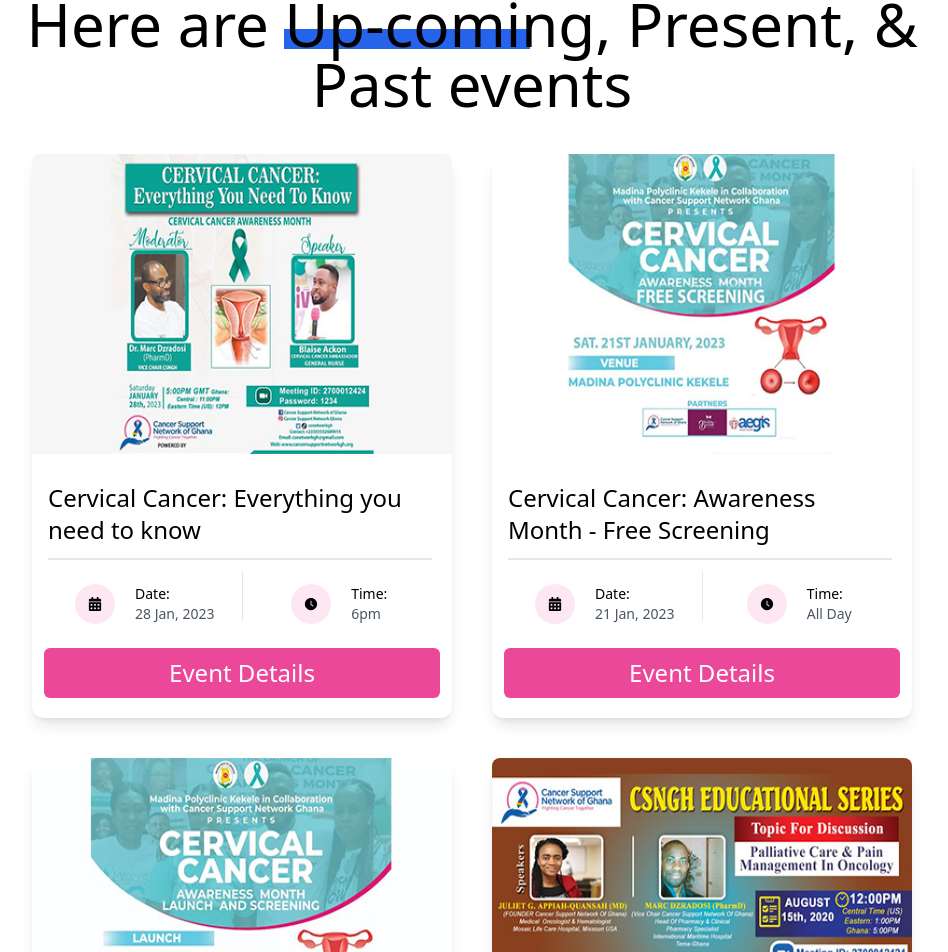
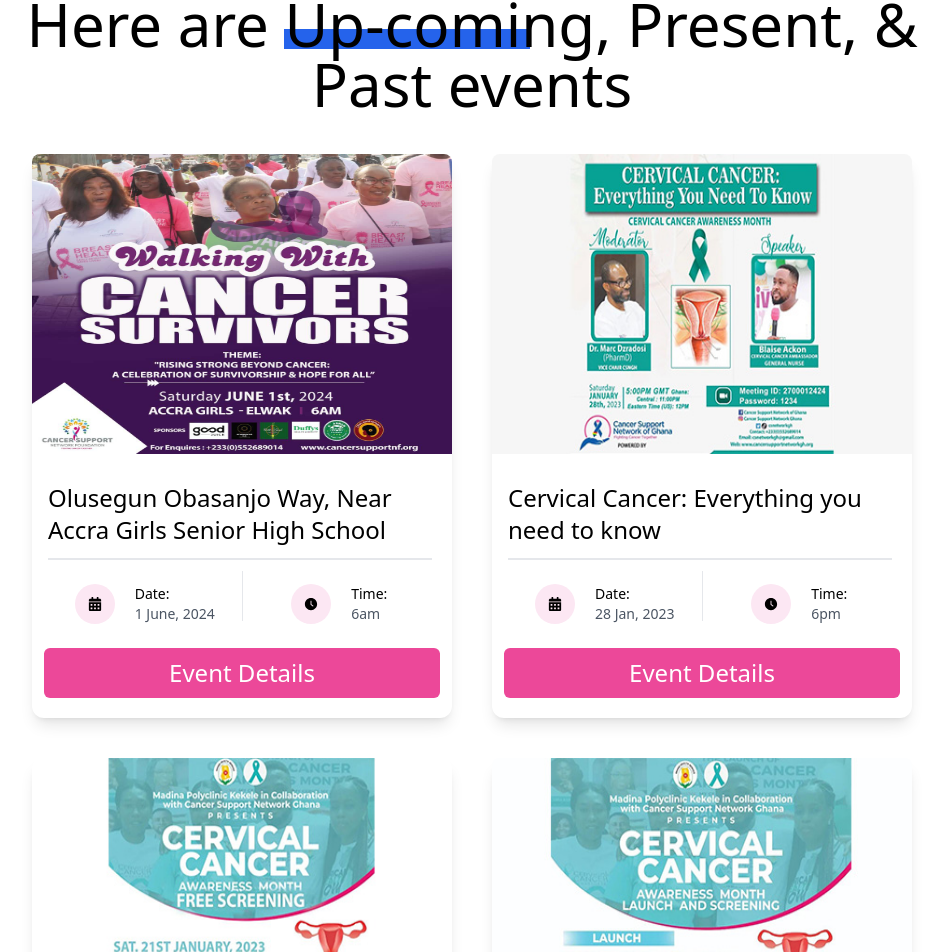
Before and after one commit to King-George-Hughes/cancer-support, a React (Vite) app: page /event in a window 1280 px wide. Shown: the part 872-1824 px from the top of the page, without its empty margins (168-1116 px from the left). Built offline with nearby package versions, Linux system fonts and the light colour scheme.

Commit message:
more changes

```diff
--- a/src/data/data.js
+++ b/src/data/data.js
@@ -32,24 +32,24 @@
 const events = [
   {
     id: 1,
+    image: "../images/june.jpeg",
+    title: "Olusegun Obasanjo Way, Near Accra Girls Senior High School",
+    date: "1 June, 2024",
+    time: "6am",
+  },
+  {
+    id: 2,
     image: "../images/eve-cervicalevery-tmb.jpg",
     title: "Cervical Cancer: Everything you need to know",
     date: "28 Jan, 2023",
     time: "5pm",
   },
   {
-    id: 2,
+    id: 3,
     image: "../images/eve-cervicalawareness-tmb.jpg",
     title: "Cervical Cancer: Awareness Month - Free Screening",
     date: "21 Jan, 2023",
     time: "All Day",
-  },
-  {
-    id: 3,
-    image: "../images/events/eve-cervicalawareness-tmb.jpg",
-    title: "Cervical Cancer: Awareness month - Launch & Screening",
-    date: "10 Jan, 2023",
-    time: "8am - 2pm Mon - Fri",
   },
 ];
 
@@ -175,34 +175,43 @@
 const eventsData = [
   {
     id: 1,
+    image: "../images/events/june.jpeg",
+    title: "Olusegun Obasanjo Way, Near Accra Girls Senior High School",
+    date: "1 June, 2024",
+    time: "6am",
+    category: "In person",
+    location: "Olusegun Obasanjo Way, Near Accra Girls Senior High School",
+  },
+  {
+    id: 2,
     image: "../images/events/eve-cervicalevery-tmb.jpg",
     title: "Cervical Cancer: Everything you need to know",
     date: "28 Jan, 2023",
     time: "6pm",
   },
   {
-    id: 2,
+    id: 3,
     image: "../images/events/eve-cervicalscreening-tmb.jpg",
     title: "Cervical Cancer: Awareness Month - Free Screening",
     date: "21 Jan, 2023",
     time: "All Day",
   },
   {
-    id: 3,
+    id: 4,
     image: "../images/events/eve-cervicalawareness-tmb.jpg",
     title: "Cervical Cancer: Awareness month - Launch & Screening",
     date: "10 Jan, 2023",
     time: "8am - 2pm Mon - Fri",
   },
   {
-    id: 4,
+    id: 5,
     image: "../images/events/eve1-palliative-tmb.jpg",
     title: "Palliative Care and Pain Management in Oncology",
     date: "15 Aug, 2020",
     time: "1pm 5pm",
   },
   {
-    id: 5,
+    id: 6,
     image: "../images/events/eve2-prostrate-tmb.jpg",
     title:
       "Prostate Cancer (Causes, Symptoms, Risk Reduction, Early Detection, Prevention & Treatment)",
@@ -210,14 +219,14 @@
     time: "5pm - 6:30pm",
   },
   {
-    id: 6,
+    id: 7,
     image: "../images/events/eve3-donation-tmb.jpg",
     title: "Support for Prostate Cancer Patients at Korle Bu Teaching Hospital",
     date: "24 Sep, 2020",
     time: "12pm",
   },
   {
-    id: 7,
+    id: 8,
     image: "../images/events/eve4-breastcancer-tmb.jpg",
     title:
       "BREAST CANCER AWARENESS: Screening, Early detection, Diagnosis and Management.",
@@ -225,28 +234,28 @@
     time: "5pm - 6:30pm",
   },
   {
-    id: 8,
+    id: 9,
     image: "../images/events/eve5-indian-tmb.jpg",
     title: "INDIAN WOMEN ASSOCIATION & CSNGH SEMINAR ON BREAST CANCER",
     date: "31 Oct, 2020",
     time: "6pm - 7pm",
   },
   {
-    id: 9,
+    id: 10,
     image: "../images/events/eve6-support-tmb.jpg",
     title: "SUPPORT FOR BREAST CANCER PATIENTS",
     date: "27 Oct, 2020",
     time: "1pm",
   },
   {
-    id: 10,
+    id: 11,
     image: "../images/events/eve7-survivors-tmb.jpg",
     title: "GET TOGETHER: BREAST CANCER PATIENTS AND SURVIVORS",
     date: "7 Nov, 2020",
     time: "8am",
   },
   {
-    id: 11,
+    id: 12,
     image: "../images/events/eve8-colorectal-tmb.jpg",
     title: "COLORECTAL CANCER: WHAT YOU NEED TO KNOW",
     date: "19 Mar, 2020",
--- a/src/pages/FullPage.jsx
+++ b/src/pages/FullPage.jsx
@@ -10,7 +10,7 @@
   const event = eventsData.find(
     (data) => data.id === +event_id && data.title === event_title
   );
-  const { title, image, date } = event;
+  const { title, image, date, category, location } = event;
 
   return (
     <>
@@ -24,7 +24,9 @@
                 className="absolute h-full rounded-t-lg group-hover:transform group-hover:scale-125 duration-500"
               />
             </div>
-            <h2 className="text-pink-600 text-xl font-medium mt-8">#Online</h2>
+            <h2 className="text-pink-600 text-xl font-medium mt-8">
+              {category ? category : "#Online"}
+            </h2>
             <h1 className="text-2xl text-center font-medium mt-3 lg:text-5xl">
               {title}
             </h1>
@@ -38,14 +40,18 @@
                 <FaBlog size={15} />
               </div>
               <span className="text-gray-400 mr-2">Category: </span>
-              <span className="font-medium text-gray-700">Online Event</span>
+              <span className="font-medium text-gray-700">
+                {category ? category : "Online Event"}
+              </span>
             </div>
             <div className="inline-flex items-center w-full my-3">
               <div className="w-8 h-8 rounded-full bg-pink-100 flex items-center justify-center shadow-none mr-3">
                 <MdLocationPin size={15} />
               </div>
               <span className="text-gray-400 mr-2">Location: </span>
-              <span className="font-medium text-gray-700">Zoom App</span>
+              <span className="font-medium text-gray-700">
+                {location ? location : "Zoom App"}
+              </span>
             </div>
             <div className="inline-flex items-center w-full my-3">
               <div className="w-8 h-8 rounded-full bg-pink-100 flex items-center justify-center shadow-none mr-3">
@@ -54,6 +60,7 @@
               <span className="text-gray-400 mr-2">Date: </span>
               <span className="font-medium text-gray-700">{date}</span>
             </div>
+            {!category && (
               <div className="inline-flex items-center w-full my-3">
                 <div className="w-8 h-8 rounded-full bg-pink-100 flex items-center justify-center shadow-none mr-3">
                   <IoMdMail size={15} />
@@ -61,6 +68,7 @@
                 <span className="text-gray-400 mr-2">Zoom ID: </span>
                 <span className="font-medium text-gray-700">2700012424</span>
               </div>
+            )}
             <div className="inline-flex items-center w-full my-3">
               <div className="w-8 h-8 rounded-full bg-pink-100 flex items-center justify-center shadow-none mr-3">
                 <FaPhone size={15} />
```
Also changed, not shown: public/images/events/june.jpeg (added), public/images/june.jpeg (added), public/sitemap.txt (added). Lines whose indentation alone changed are shown as unchanged.
